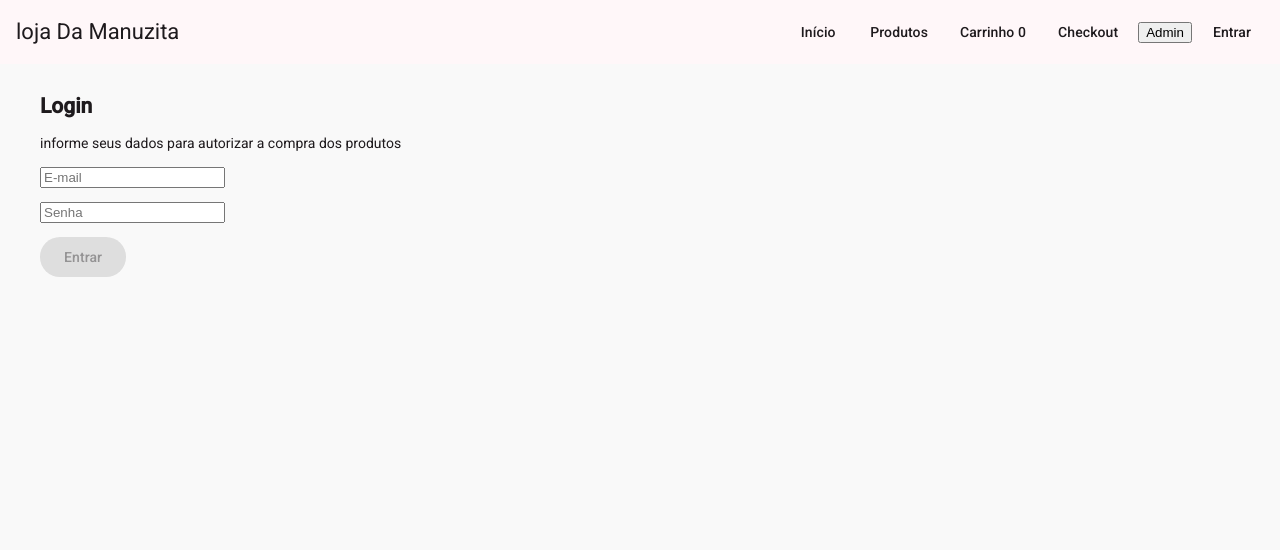
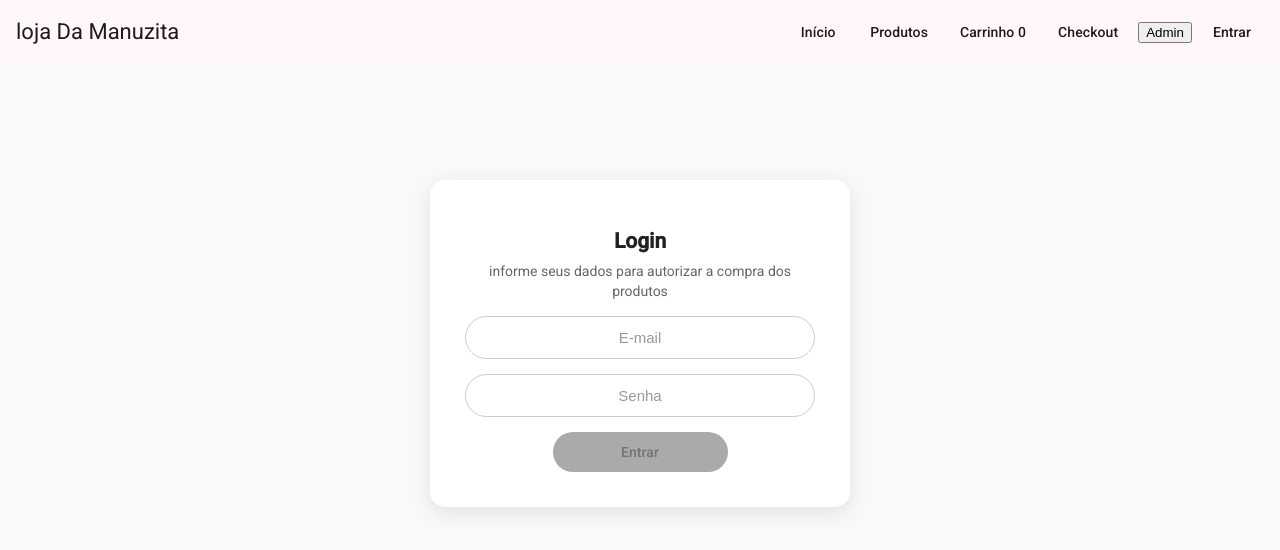
Before and after one commit to manuzita-12/-e-commerce, an Angular app: page /login in a window 1280 px wide. Shown: the top 550 px of the page. Built offline with nearby package versions, Linux system fonts and the light colour scheme.

Commit message:
style(login): estilizar componente do formulário de login

```diff
--- a/src/app/features/login/login/login.css
+++ b/src/app/features/login/login/login.css
@@ -0,0 +1,82 @@
+:host {
+    display: flex;
+    justify-content: center;
+    align-items: center;
+    min-height: 100%;
+    min-height: 100%;
+    margin-top: 100px;
+}
+
+h2 {
+    text-align: center;
+    color: #222;
+    margin-bottom: 10px;
+}
+
+p {
+    text-align: center;
+    color: #666;
+    margin-bottom: 30px;
+}
+
+.erro-login {
+    color: red;
+    font-weight: bold;
+    text-align: center;
+}
+
+form {
+    width: 350px;
+    padding: 35px;
+    background-color: #fff;
+    border-radius: 15px;
+    text-align: center;
+    box-shadow: 0 5px 20px rgba(0,0,0,0.1);
+}
+
+form p {
+    margin: 0 0 15px 0;
+}
+
+input {
+    box-sizing: border-box;
+    width: 100%;
+    padding: 12px 15px;
+    border: 1px solid #ccc;
+    border-radius: 25px;
+    background: transparent;
+    font-size: 15px;
+    outline: none;
+    transition: 0.2s;
+    margin: 0;
+}
+
+input:focus {
+    border-color: #760079;
+    box-shadow: 0 0 0 2px rgba(0,123,255,0.1);
+}
+
+input::placeholder {
+    color: #999;
+    text-align: center;
+}
+
+small {
+    display: block;
+    color: red;
+    margin-top: 0;
+    text-align: center;
+}
+
+button {
+    width: 50%;
+}
+
+button:disabled {
+    background-color: #aaa;
+    cursor: not-allowed;
+}
+
+button:hover:not(:disabled) {
+    background-color: #d87fda;
+}
```
